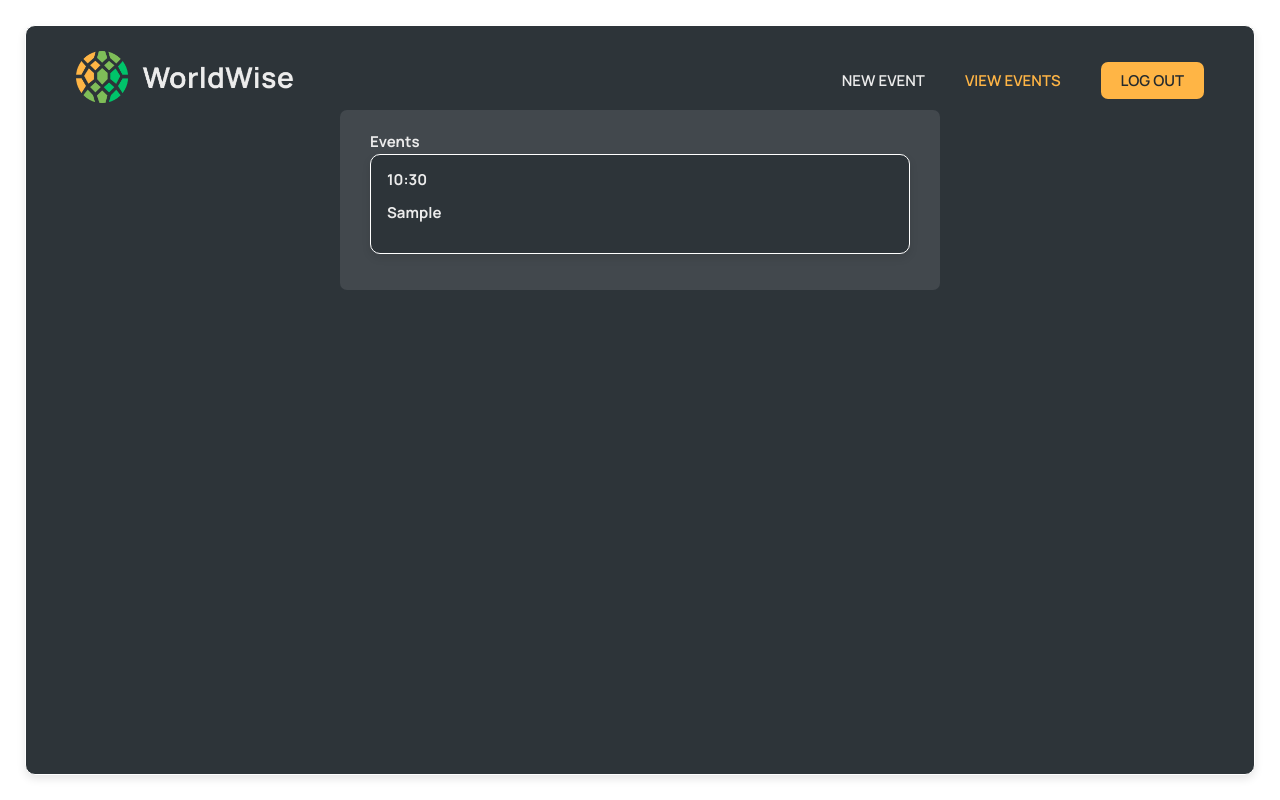
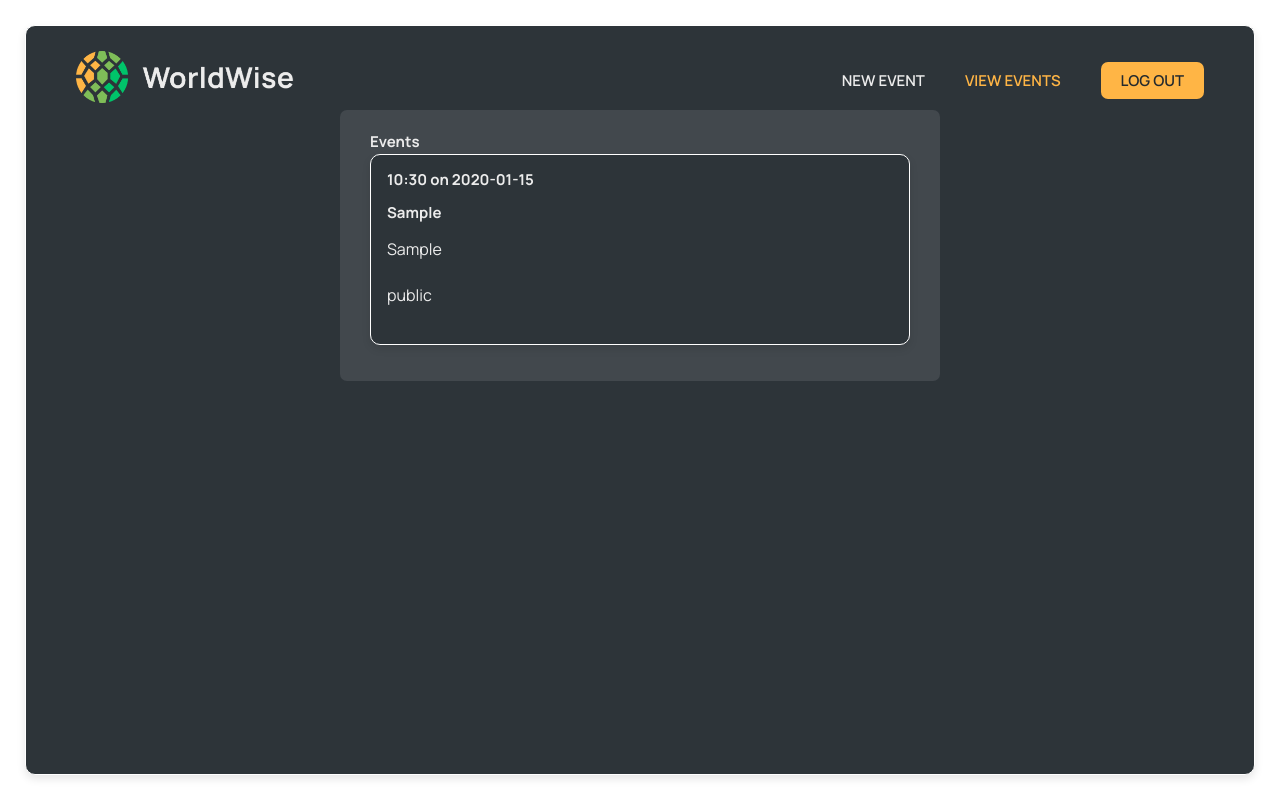
Before and after one commit to AkhilGuretia/Worldwise-events, a React (Vite) app: page /create-event-form in a window 1280 px wide. Both pictures are taken after typing "Sample", "2020-01-15", "10:30", "2020-01-15", "10:30", "Sample" into the empty fields and a click on the button "Create Event". Built offline with nearby package versions, Linux system fonts and the light colour scheme.

Commit message:
change some styles in EventList & EventCreation

```diff
--- a/src/pages/AboutEvents.module.css
+++ b/src/pages/AboutEvents.module.css
@@ -64,7 +64,7 @@
   border-radius: 10px;
   box-shadow: 0 4px 8px rgba(0, 0, 0, 0.1);
   background-color: var(--color-dark--1);
-
+  cursor: pointer;
 }
 
 .eventCard h1 {
--- a/src/pages/EventsList.jsx
+++ b/src/pages/EventsList.jsx
@@ -44,8 +44,13 @@ const EventsList = () => {
           {formData && (
             <div className={styles.card}>
               <div>
-                <h1>{formData.startTime}</h1>
+                <h1>
+                  {formData.startTime} on {formData.startDate}
+                </h1>
                 <h1>{formData.eventName}</h1>
+
+                <p>{formData.location}</p>
+                <p>{formData.visibility}</p>
               </div>
 
               {/* Include other form data fields */}
--- a/src/pages/NewEventForm.jsx
+++ b/src/pages/NewEventForm.jsx
@@ -69,6 +69,12 @@ const NewEventForm = () => {
   return (
     <main className={styles.about}>
       <AppNav />
+
+      <h1
+        style={{ textAlign: "center", marginBottom: "5px", fontSize: "24px" }}
+      >
+        Create New Event
+      </h1>
 
       <form className={styles.form} onSubmit={handleFormSubmit}>
         <div className={styles.row}>
```
